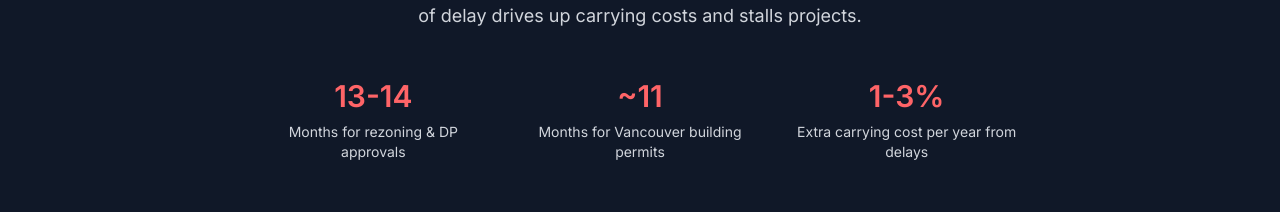
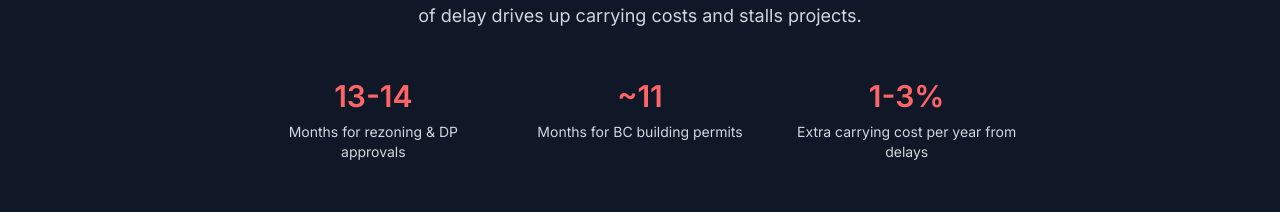
Before and after one commit to usmanzia5/QuincyAI_Landing2, a Next.js app: page / in a window 1280 px wide. Shown: the part 1008-1220 px from the top of the page. Built offline with nearby package versions, Linux system fonts and the light colour scheme.

Commit message:
Gurinder Update

```diff
--- a/src/components/ProblemSolution.tsx
+++ b/src/components/ProblemSolution.tsx
@@ -22,7 +22,7 @@ export default function ProblemSolution() {
               </div>
               <div className="text-center">
                 <div className="text-3xl font-semibold text-red-400 mb-2">~11</div>
-                <div className="text-sm text-gray-300">Months for Vancouver building permits</div>
+                <div className="text-sm text-gray-300">Months for BC building permits</div>
               </div>
               <div className="text-center">
                 <div className="text-3xl font-semibold text-red-400 mb-2">1-3%</div>
```
